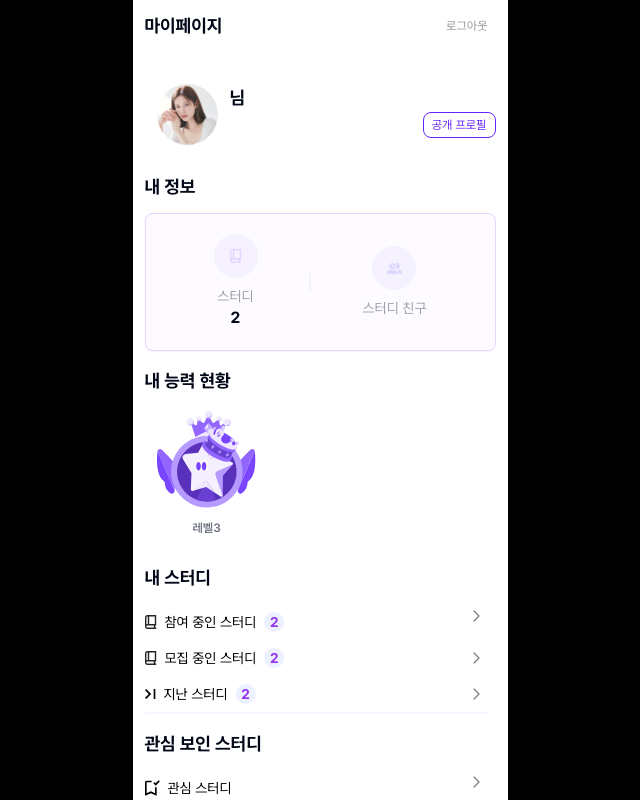
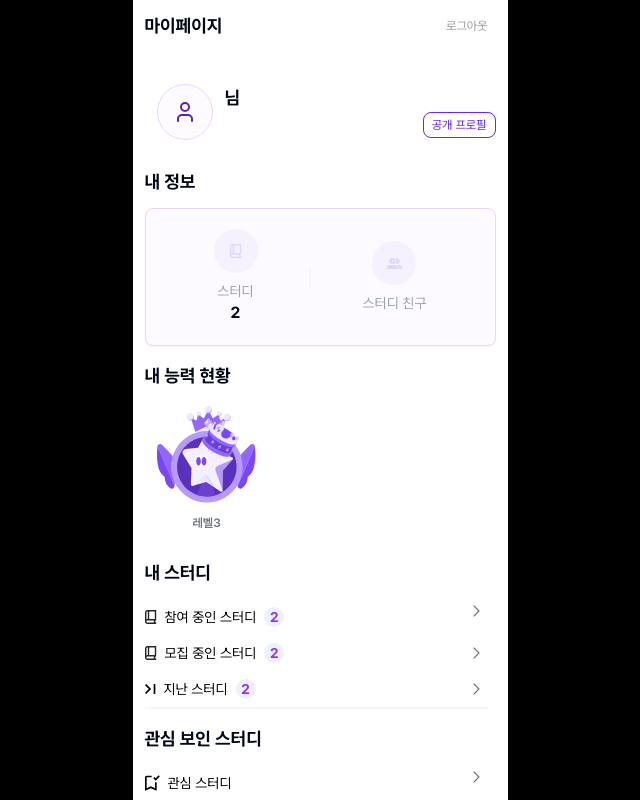
Before and after one commit to SuaJeong-winter/Swith_snProject, a Next.js app: page /mypage in a window 1280 px wide. Shown: the top 800 px of the page, without its empty margins (320-960 px from the left). Built offline with nearby package versions, Linux system fonts and the light colour scheme; no server answers; the database is empty.

Commit message:
feat: 유저프로필 컴포넌트 생성

```diff
--- a/app/mypage/page.tsx
+++ b/app/mypage/page.tsx
@@ -18,7 +18,7 @@ import useUserController from '~/hooks/useUserController'
 import useMeetieBadgeController from '~/hooks/useMeetieBadgeController'
 import { useEffect } from 'react'
 import { userSignout } from '~/apis/signout-rls'
-
+import UserProfileImg from '~/components/common/user-profile-img'
 export default function Home() {
   const { user } = useUserController()
   const { badge } = useMeetieBadgeController()
@@ -36,7 +36,7 @@ export default function Home() {
 
       <div className="items-left flex justify-between">
         <div className="items-left flex p-3">
-          <MpProfile className="justify-between" />
+          <UserProfileImg />
           <div className="items-left flex flex-col pl-3">
             <span className="text-lg">{user[0]?.['job_type']}</span>
             <span className="text-lg font-bold">{user[0]?.name}님</span>
--- /dev/null
+++ b/src/components/common/user-profile-img.tsx
@@ -0,0 +1,9 @@
+import UserProfile from '~/assets/user.svg'
+
+export default function UserProfileImg() {
+  return (
+    <div className="flex h-14 w-14 items-center justify-center rounded-full border border-purple-200 bg-[#FEFBFF]">
+      <UserProfile className="justify-between stroke-violet-800" />
+    </div>
+  )
+}
```
Also changed, not shown: src/assets/user.svg (added).
